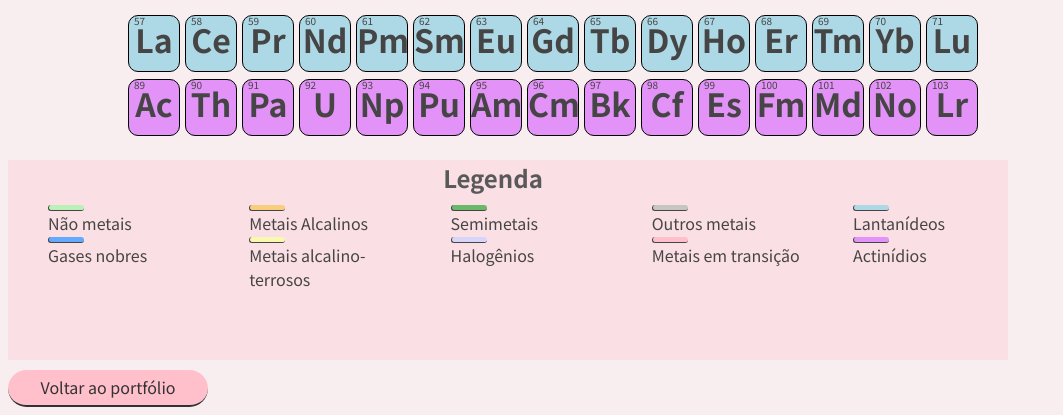
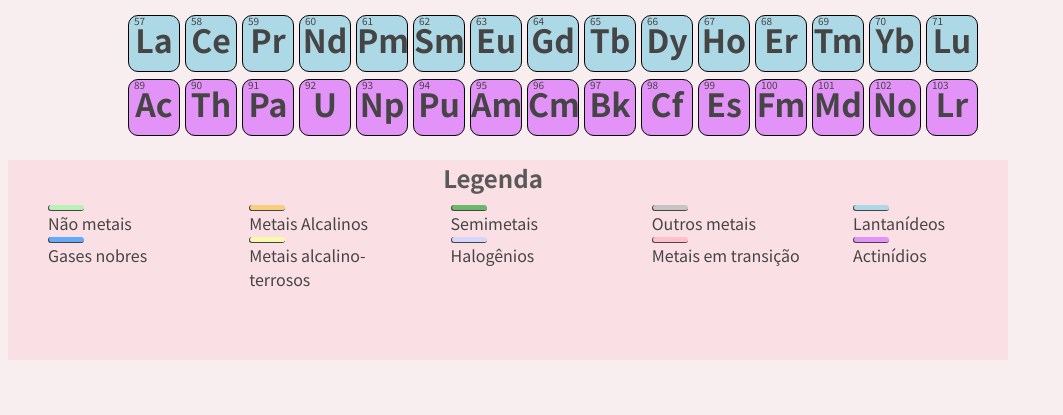
Before and after one commit to sphetanie/tabela-periodica, a website: page index.html in a window 1280 px wide. Shown: the part 462-877 px from the top of the page, without its empty margins (0-1063 px from the left). After the commit the page ends 830 px from the top, so only its background shows below. Drawn offline with Linux system fonts and the light colour scheme.

Commit message:
Update index.html

```diff
--- a/index.html
+++ b/index.html
@@ -669,7 +669,7 @@
     </ul>
 </footer>
 
-<div class="retornar"><a href="https://portfolio-sterepullo.netlify.app/">Voltar ao portfólio</a></div>
+
 
 </body>
 </html>
```
